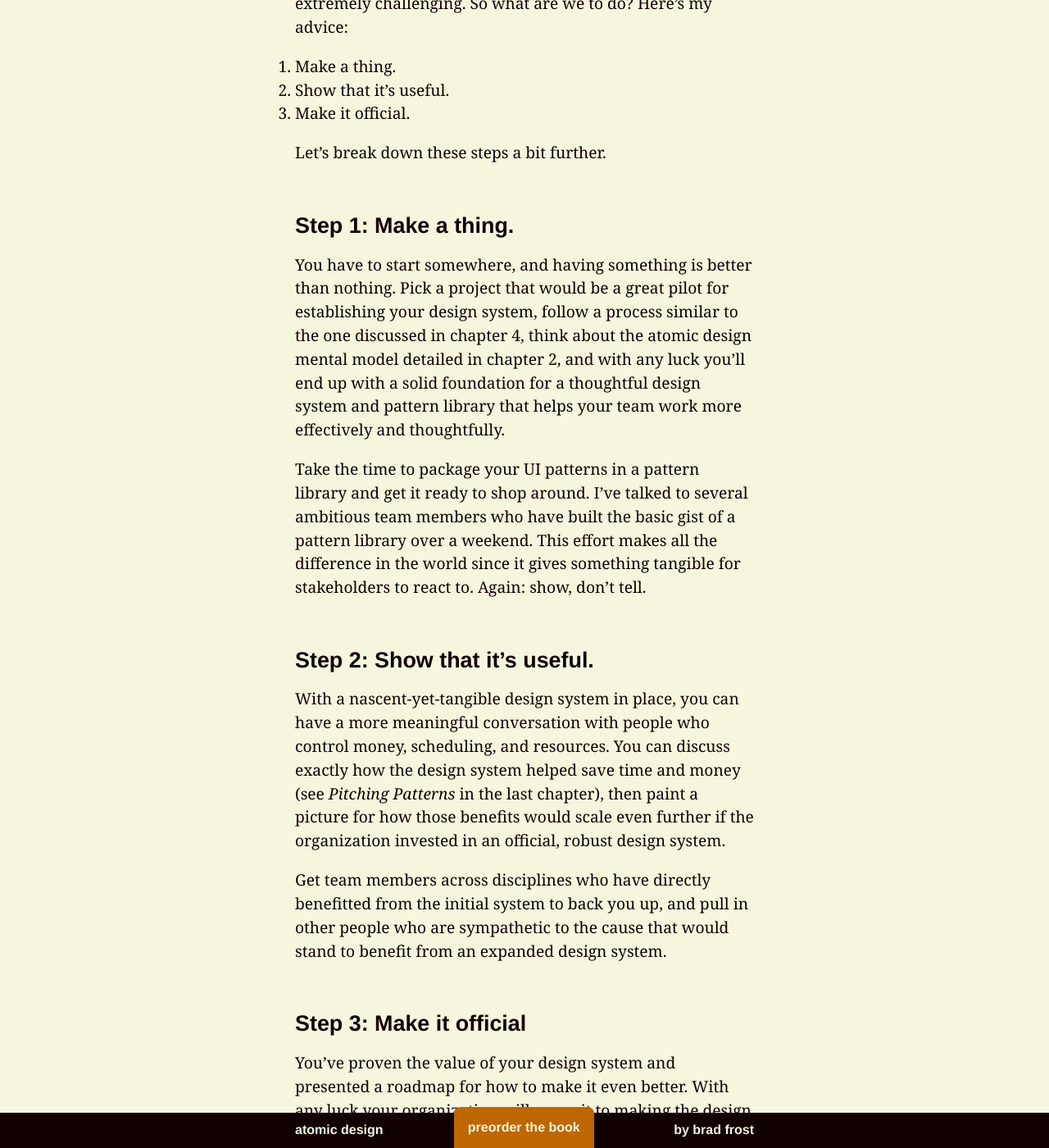
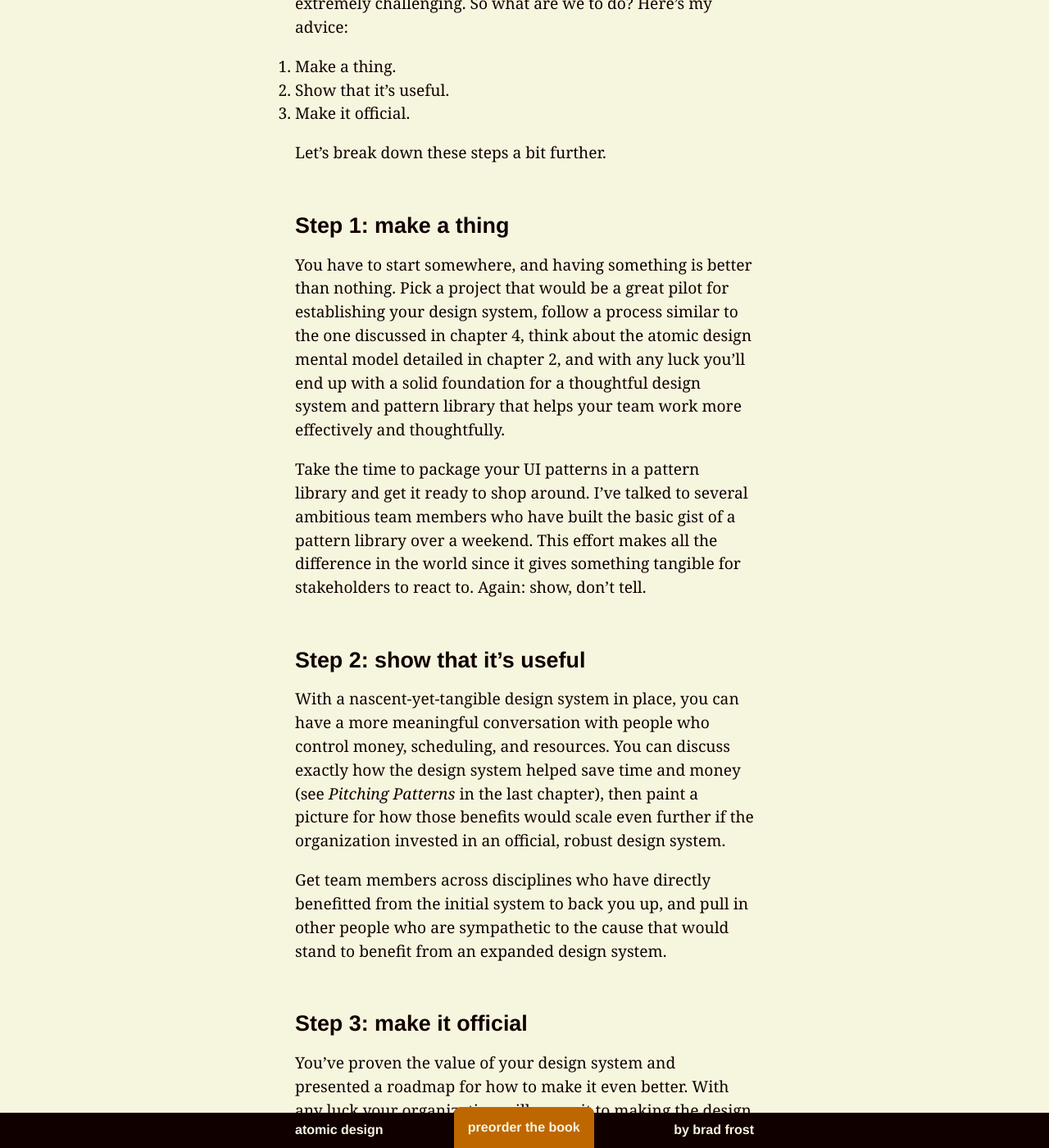
Before and after one commit to bradfrost/atomic-design, a Jekyll site: the page built from chapter-5.md, in a window 1280 px wide and 1400 px high, scrolled down 7593 px. Shown: the whole window at 82% size. Built offline with Jekyll 4.4.1, drawn with Linux system fonts in a browser that asks for light colours.

Commit message:
Casing issues

```diff
--- a/chapter-5.md
+++ b/chapter-5.md
@@ -78,17 +78,17 @@ Convincing stakeholders to commit a large chunk of money, time, and resources up
 
 Let's break down these steps a bit further.
 
-### Step 1: Make a thing.
+### Step 1: make a thing
 You have to start somewhere, and having something is better than nothing. Pick a project that would be a great pilot for establishing your design system, follow a process similar to the one discussed in chapter 4, think about the atomic design mental model detailed in chapter 2, and with any luck you'll end up with a solid foundation for a thoughtful design system and pattern library that helps your team work more effectively and thoughtfully.
 
 Take the time to package your UI patterns in a pattern library and get it ready to shop around. I've talked to several ambitious team members who have built the basic gist of a pattern library over a weekend. This effort makes all the difference in the world since it gives something tangible for stakeholders to react to. Again: show, don't tell.
 
-### Step 2: Show that it's useful.
+### Step 2: show that it's useful
 With a nascent-yet-tangible design system in place, you can have a more meaningful conversation with people who control money, scheduling, and resources. You can discuss exactly how the design system helped save time and money (see *Pitching Patterns* in the last chapter), then paint a picture for how those benefits would scale even further if the organization invested in an official, robust design system.
 
 Get team members across disciplines who have directly benefitted from the initial system to back you up, and pull in other people who are sympathetic to the cause that would stand to benefit from an expanded design system.
 
-### Step 3: Make it official
+### Step 3: make it official
 You've proven the value of your design system and presented a roadmap for how to make it even better. With any luck your organization will commit to making the design system an Official Thing.
 
 With approval from the highest levels, you're now able to put a plan into action that involves: allocating and/or hiring people to work on the design system, developing a plan to make the design system more comprehensive, establish a governance strategy, and lay out a product roadmap for the design system.
```
Also changed, not shown: 2 other files.
